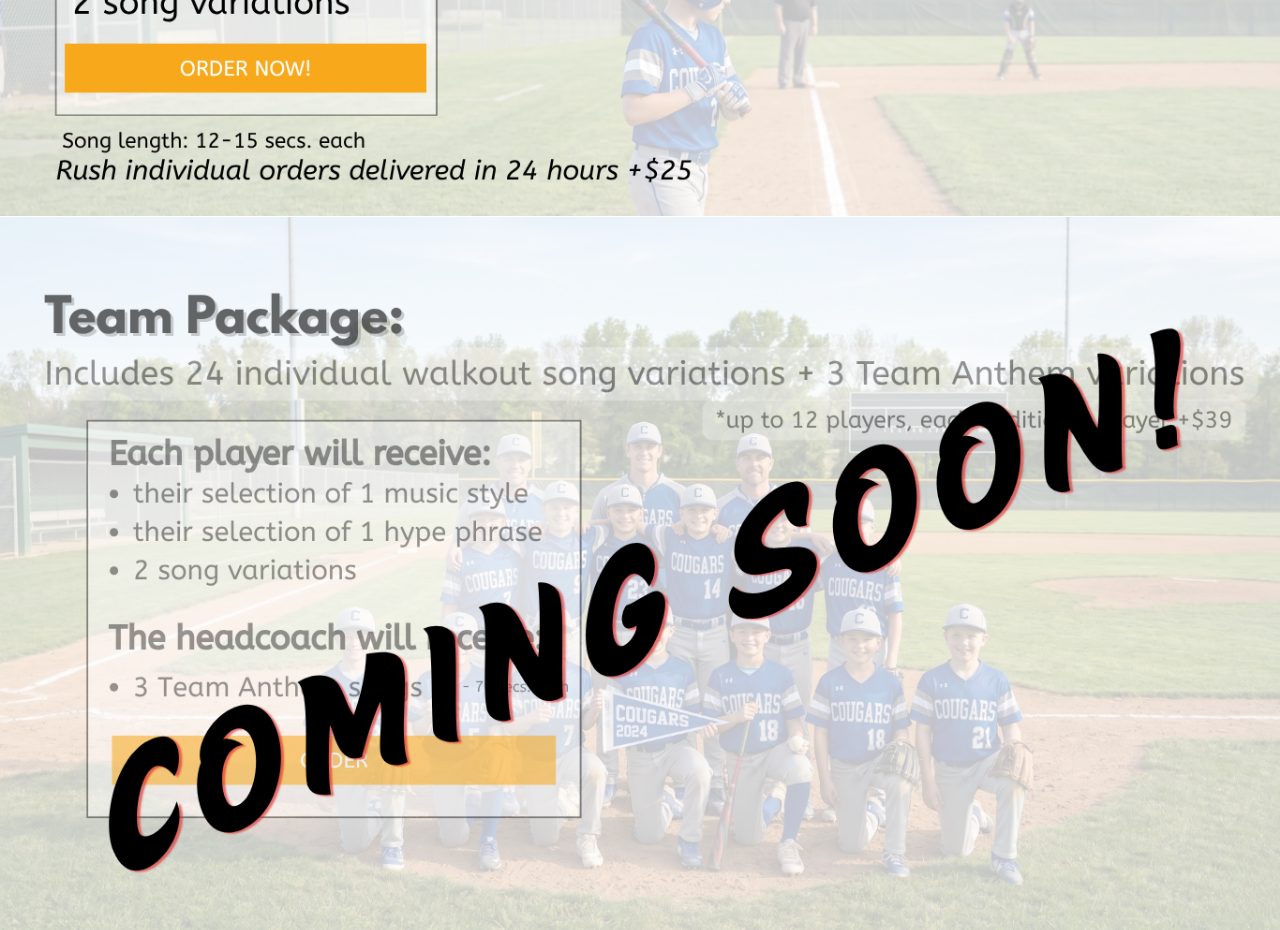
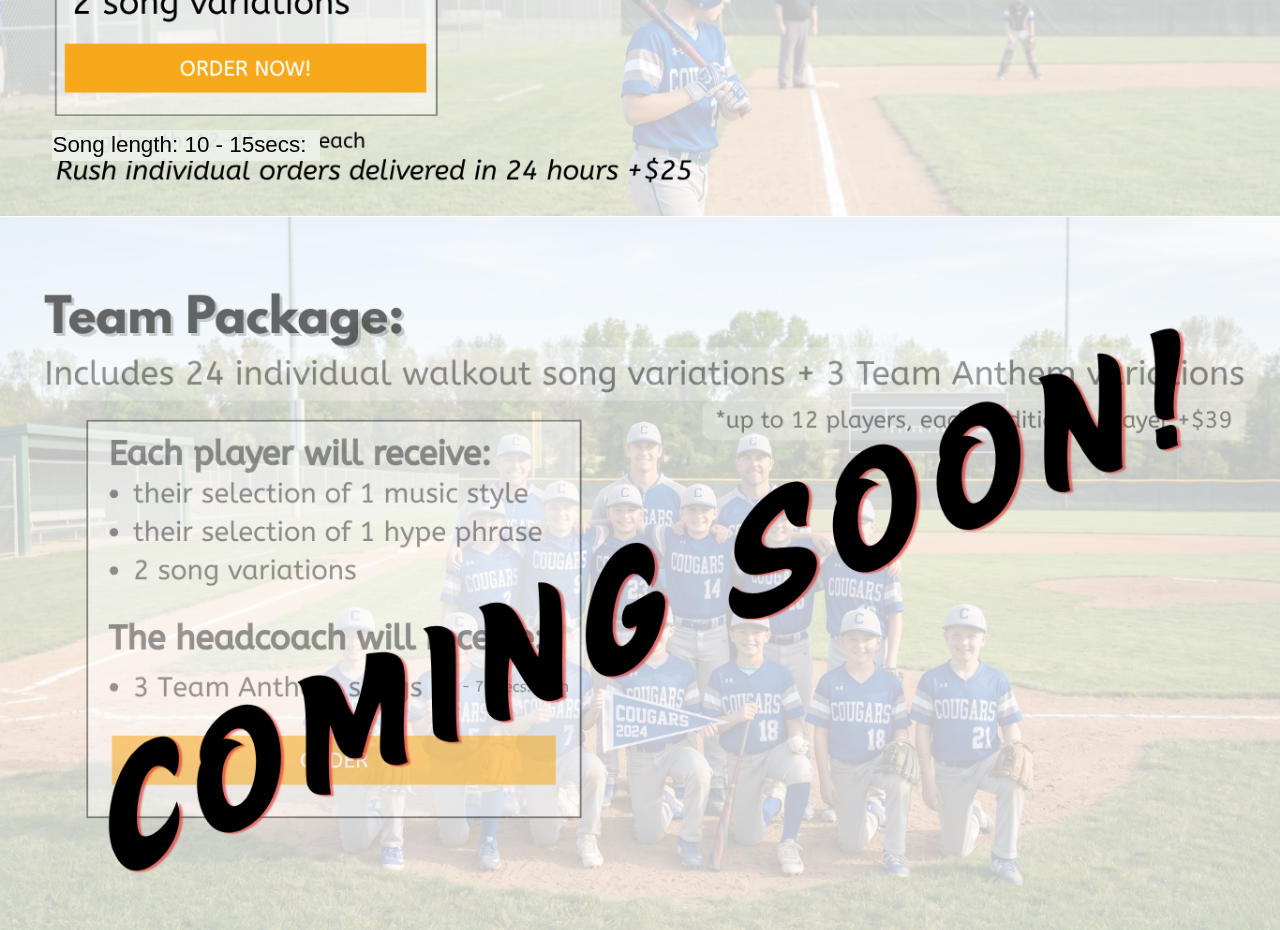
Before and after one commit to CHolmes143/customwalkoutsongs, a Next.js app: page / in a window 1280 px wide. Shown: the part 2080-3010 px from the top of the page. Built offline with nearby package versions, Linux system fonts and the light colour scheme.

Commit message:
Update individual song length text

```diff
--- a/app/globals.css
+++ b/app/globals.css
@@ -193,6 +193,19 @@ a {
   left: 5%;
   top: 64.4%;
   width: 28.5%;
+}
+
+.individual-song-length {
+  background: rgba(238, 242, 235, 0.94);
+  color: #050505;
+  font-size: clamp(10px, 1.75vw, 24px);
+  left: 4.1%;
+  line-height: 1.1;
+  margin: 0;
+  padding: 0.2% 1.1% 0.25% 0;
+  position: absolute;
+  top: 82.2%;
+  z-index: 1;
 }
 
 .team-order {
--- a/app/page.tsx
+++ b/app/page.tsx
@@ -18,6 +18,7 @@ export default function HomePage() {
         id="individual-packages"
         aria-label="Individual player packages"
       >
+        <p className="individual-song-length">Song length: 10 - 15secs:</p>
         <a className="landing-hotspot individual-basic" href="#contact">
           Order Now
         </a>
```
